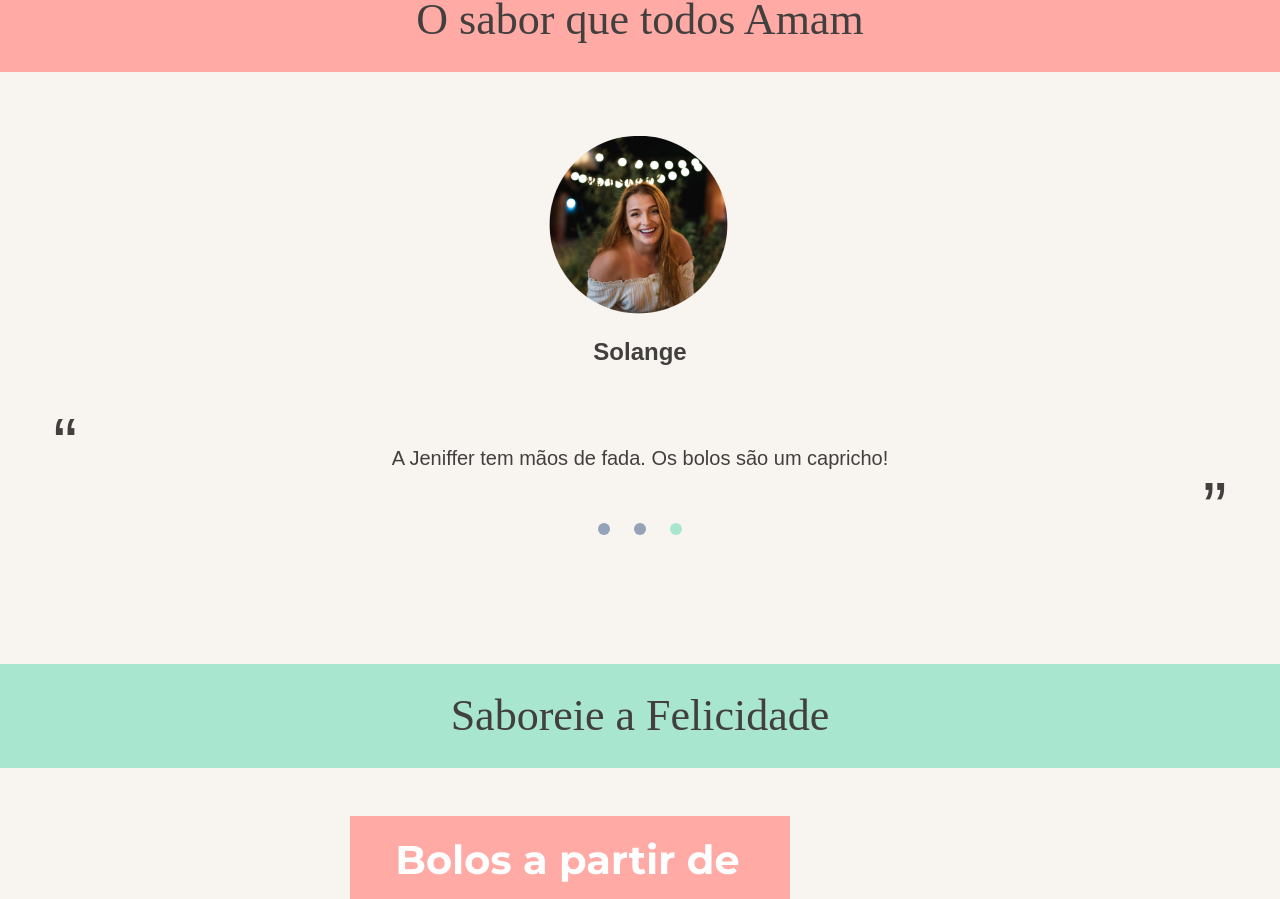
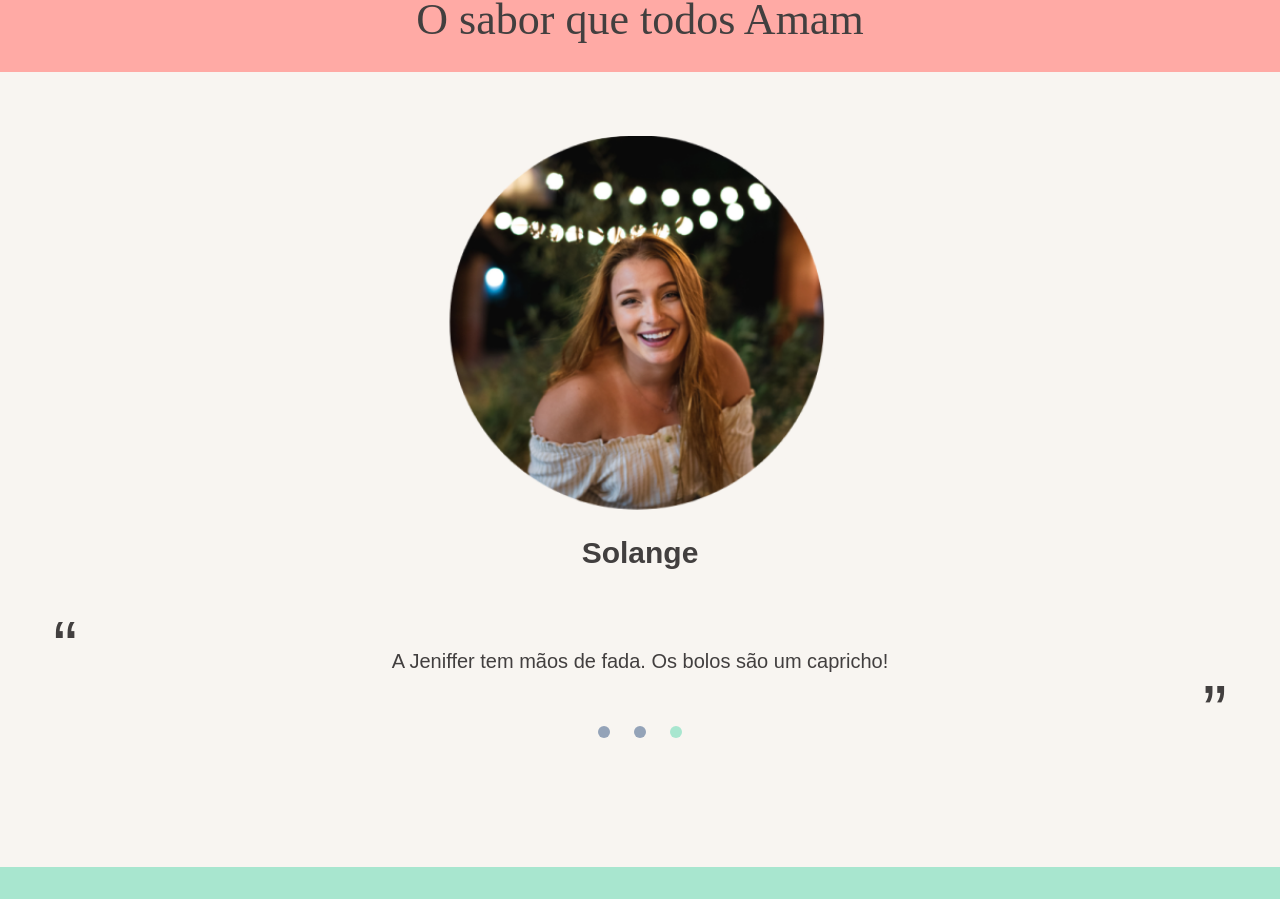
Before and after one commit to edukaki/JenifferCakes, a Next.js app: page / in a window 1280 px wide. Shown: the part 6253-7152 px from the top of the page. Built offline with nearby package versions, Linux system fonts and the light colour scheme.

Commit message:
feat(carousel): set tablet responsiveness

```diff
--- a/src/components/Carousel/index.jsx
+++ b/src/components/Carousel/index.jsx
@@ -31,13 +31,15 @@ export default function Carousel(props) {
       {props.arrImage.map((obj, index) => (
         <div key={index} className="flex flex-col items-center pb-12">
           <Image
-            className={`${obj.name && 'rounded-full max-w-[190px]'}`}
+            className={`${
+              obj.name && 'rounded-full max-w-[190px] md:max-w-[400px]'
+            }`}
             src={obj.img}
             alt={props.alt}
           />
           {obj.name && (
             <>
-              <span className="text-2xl font-semibold pb-10 pt-5">
+              <span className="text-2xl font-semibold pb-10 pt-5 md:text-3xl">
                 {obj.name}
               </span>
               <Quotes firstParagraph={obj.quote} />
```
